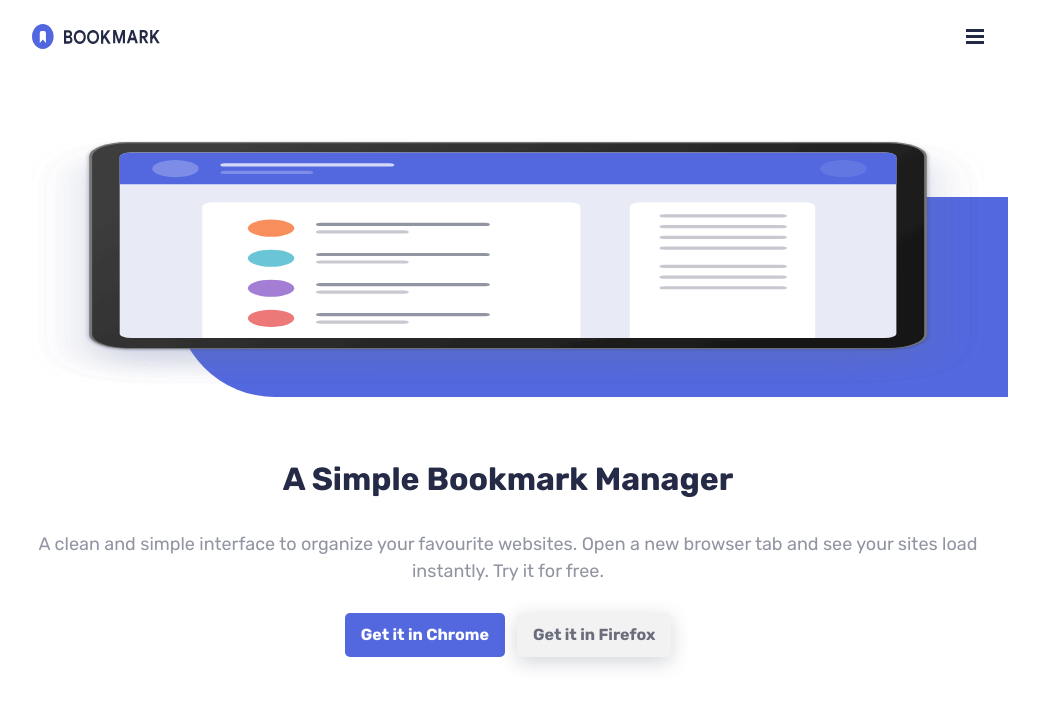
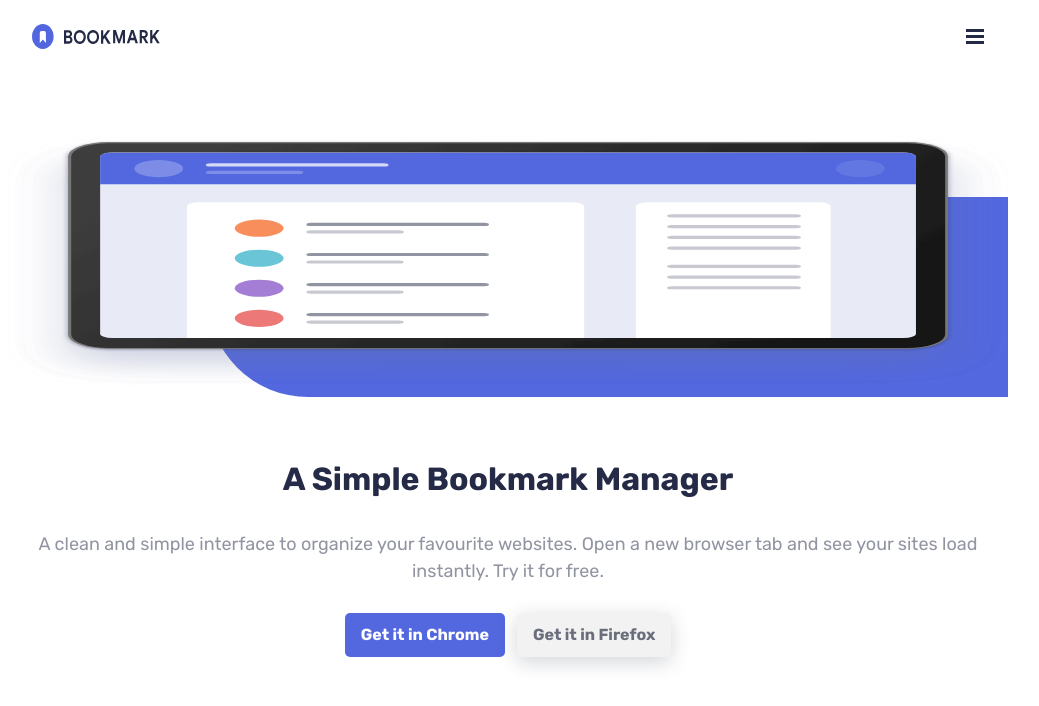
Before and after one commit to ThabisoMagwaza/bookmark-landing-page, a Next.js app: page / in a window 1280 px wide. Shown: the top 706 px of the page, without its empty margins (132-1171 px from the left). Built offline with nearby package versions, Linux system fonts and the light colour scheme.

Commit message:
fix: fixed header image size

```diff
--- a/src/components/Header/Header.js
+++ b/src/components/Header/Header.js
@@ -75,6 +75,7 @@ const ButtonsWrapper = styled.div`
 
 const HeroImageWrapper = styled.div`
   height: 250px;
+  margin: 0 -24px;
 
   position: relative;
 `;
@@ -97,7 +98,7 @@ const Blob = styled.div`
 
   position: absolute;
   bottom: -10px;
-  right: -35%;
+  right: -40%;
 `;
 
 const HeroImage = styled(Image)`
```
